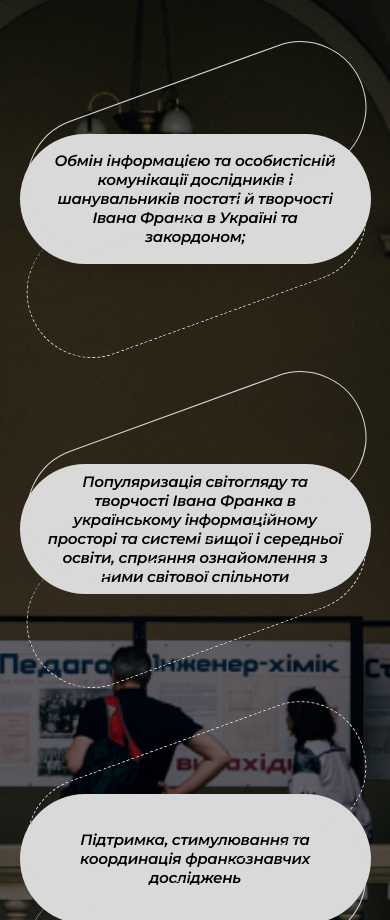
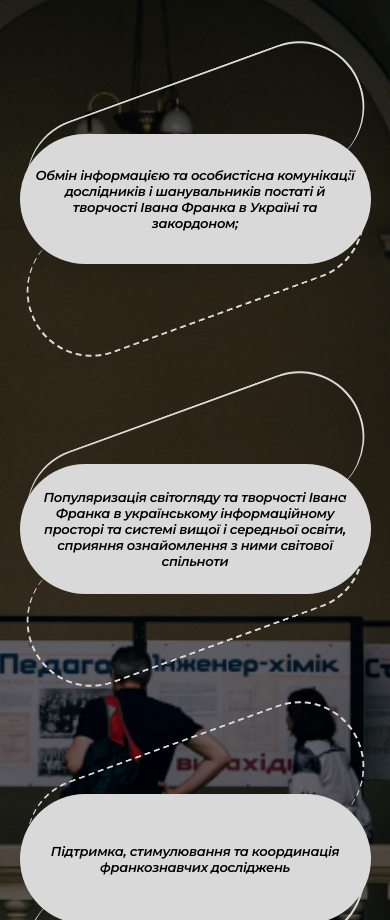
Before and after one commit to Markus-Astragor/FrankoHouseFrontend, a React (Create React App) app: page / in a window 390 px wide. Shown: the part 1080-2000 px from the top of the page. Built offline with nearby package versions, Linux system fonts and the light colour scheme; no server answers; a web font is replaced by a local one.

Commit message:
our-mission added arrows on small screen size + i18n + navbar small changes

```diff
--- a/src/components/BurgerIcon/BurgerIconStyles.tsx
+++ b/src/components/BurgerIcon/BurgerIconStyles.tsx
@@ -7,7 +7,7 @@ export const BurgerIconStyled = styled.div<{ opened: boolean }>`
   display: ${(props) => (props.opened ? "block" : "none")};
   z-index: 15;
 
-  @media (max-width: 609px) {
+  @media (max-width: 710px) {
     display: block;
   }
 `;
--- a/src/components/Intro/Intro.tsx
+++ b/src/components/Intro/Intro.tsx
@@ -1,12 +1,12 @@
 import React from "react";
 import { Title, IntroStyled } from "./IntroStyles";
+import { useTranslation } from "react-i18next";
 
 function Intro() {
+  const { t } = useTranslation();
   return (
     <IntroStyled>
-      <Title>
-        “Асоціація музеїв <br /> Івана Франка”
-      </Title>
+      <Title>{t("ns1.description.intro.main-title")}</Title>
     </IntroStyled>
   );
 }
--- a/src/components/Intro/IntroStyles.tsx
+++ b/src/components/Intro/IntroStyles.tsx
@@ -36,6 +36,7 @@ export const Title = styled.h1`
   font-family: Montserrat;
   font-size: 4.5vw;
   font-weight: 600;
+  max-width: 60%;
 
   @media (min-width: 768px) and (max-width: 1050px) {
     font-size: 6vw;
--- a/src/components/MissionBox/MissionBox.tsx
+++ b/src/components/MissionBox/MissionBox.tsx
@@ -4,21 +4,21 @@ import ArrowDownSrc from "../../assets/our-mission/arrow-down.png";
 
 type MissionBoxProps = {
   align?: string;
-  showArrow?: boolean;
+  arrowId: number;
   children: ReactNode;
   borderReverse?: boolean;
 };
 
 export default function MissionBox({
   align,
-  showArrow = false,
   borderReverse = false,
   children,
+  arrowId,
 }: MissionBoxProps) {
   return (
     <MissionBoxStyled borderReverse={borderReverse} align={align}>
       <MissionBoxText>{children}</MissionBoxText>
-      {showArrow && <ArrowDown src={ArrowDownSrc} />}
+      <ArrowDown arrowId={arrowId} src={ArrowDownSrc} />
     </MissionBoxStyled>
   );
 }
--- a/src/components/Navbar/Navbar.tsx
+++ b/src/components/Navbar/Navbar.tsx
@@ -49,6 +49,7 @@ function Navbar() {
             <MenuItem href='#posts'>{t("ns1.description.navbar.link2")}</MenuItem>
             <MenuItem>{t("ns1.description.navbar.link3")}</MenuItem>
             <MenuItem>{t("ns1.description.navbar.link4")}</MenuItem>
+            <MenuItem>{t("ns1.description.navbar.link5")}</MenuItem>
             <SwitchLanguage>
               <span onClick={() => changeLanguage("ua")}>UA</span>|
               <span onClick={() => changeLanguage("en")}>EN</span>
--- a/src/components/Navbar/NavbarStyles.tsx
+++ b/src/components/Navbar/NavbarStyles.tsx
@@ -1,17 +1,9 @@
 import styled from "styled-components";
-// import headerBackground from "../../assets/header-imgs/header-back.png";
-// import { NavLink } from "react-router-dom";
 
 export const NavbarStyled = styled.div`
   width: 100%;
   box-sizing: border-box;
-
   background-color: #fff;
-
-  /* @media (max-width: 767px) {
-    height: 110px;
-    padding-top: 20px;
-  } */
 `;
 
 export const NavbarContainer = styled.div`
@@ -33,7 +25,7 @@ export const Logo = styled.img`
   box-sizing: border-box;
   cursor: pointer;
 
-  @media (max-width: 767px) {
+  @media (max-width: 866px) {
     width: 90px;
   }
 `;
@@ -45,12 +37,12 @@ export const Menu = styled.ul`
   font-size: 22px;
   font-weight: 700;
 
-  @media (max-width: 767px) {
+  @media (max-width: 866px) {
     font-size: 18px;
     gap: 14px;
   }
 
-  @media (max-width: 609px) {
+  @media (max-width: 710px) {
     display: none;
   }
 `;
@@ -61,6 +53,7 @@ export const MenuItem = styled.a`
   font-family: "Playfair Display", serif;
   text-decoration: none;
   padding: 4px;
+  cursor: pointer;
 
   &::before {
     content: "";
@@ -82,30 +75,6 @@ export const MenuItem = styled.a`
       transform: scaleX(1);
     }
   }
-  /* &::before,
-  &:after {
-    content: "";
-    display: block;
-    width: 100%;
-    height: 2px;
-    background-color: black;
-    position: absolute;
-    top: 50%;
-    opacity: 0;
-    transition:
-      transform 0.4s ease-in-out,
-      opacity 0.2s linear;
-  }
-  &:hover {
-    &::after {
-      opacity: 1;
-      transform: translateY(20px);
-    }
-    &::before {
-      opacity: 1;
-      transform: translateY(-20px);
-    }
-  } */
 `;
 
 export const SwitchLanguage = styled.div`
--- a/src/components/OurMission/OurMission.tsx
+++ b/src/components/OurMission/OurMission.tsx
@@ -7,30 +7,25 @@ import {
   MissionsBoxContainer,
 } from "./OurMissionStyles";
 
+import { useTranslation } from "react-i18next";
 function OurMission() {
+  const { t } = useTranslation();
+
   return (
     <MissionStyled>
       <MissionContainer>
         <MissionTitle>Наша місія</MissionTitle>
         <MissionsBoxContainer>
-          <MissionBox showArrow={true}>
-            Обмін інформацією та особистісній комунікації дослідників і шанувальників постаті й
-            творчості Івана Франка в Україні та закордоном;
+          <MissionBox arrowId={1}>{t("ns1.description.our-mission.item-1")}</MissionBox>
+
+          <MissionBox arrowId={2}>{t("ns1.description.our-mission.item-2")}</MissionBox>
+
+          <MissionBox arrowId={3} align='end' borderReverse={true}>
+            {t("ns1.description.our-mission.item-3")}
           </MissionBox>
 
-          <MissionBox showArrow={true}>
-            Популяризація світогляду та творчості Івана Франка в українському інформаційному
-            просторі та системі вищої і середньої освіти, сприяння ознайомлення з ними світової
-            спільноти
-          </MissionBox>
-
-          <MissionBox align='end' borderReverse={true}>
-            Підтримка, стимулювання та координація франкознавчих досліджень
-          </MissionBox>
-
-          <MissionBox align='end' borderReverse={true}>
-            Обмін інформацією та особистісній комунікації дослідників і шанувальників постаті й
-            творчості Івана Франка в Україні та закордоном;
+          <MissionBox arrowId={4} align='end' borderReverse={true}>
+            {t("ns1.description.our-mission.item-4")}
           </MissionBox>
         </MissionsBoxContainer>
       </MissionContainer>
--- a/src/i18n/locales/en/ns1.json
+++ b/src/i18n/locales/en/ns1.json
@@ -4,7 +4,18 @@
       "link1": "About us",
       "link2": "Projects",
       "link3": "Partners",
-      "link4": "Contacts"
+      "link4": "Contacts",
+      "link5": "Our mission"
+    },
+    "our-mission": {
+      "title": "Наша місія",
+      "item-1": "Обмін інформацією та особистісна комунікації дослідників і шанувальників постаті й творчості Івана Франка в Україні та закордоном;",
+      "item-2": "Популяризація світогляду та творчості Івана Франка в українському інформаційному просторі та системі вищої і середньої освіти, сприяння ознайомлення з ними світової спільноти",
+      "item-3": "Підтримка, стимулювання та координація франкознавчих досліджень",
+      "item-4": "Обмін інформацією та особистісній комунікації дослідників і шанувальників постаті й творчості Івана Франка в Україні та закордоном;"
+    },
+    "intro": {
+      "main-title": "\"Association of museums of Ivan Franko\""
     },
     "about-us": {
       "franko-quote": "A person should be great not by the magnitude of their achievements, but by the greatness of their dreams.",
--- a/src/i18n/locales/ua/ns1.json
+++ b/src/i18n/locales/ua/ns1.json
@@ -4,8 +4,22 @@
       "link1": "Про нас",
       "link2": "Проекти",
       "link3": "Партнери",
-      "link4": "Контакти"
+      "link4": "Контакти",
+      "link5": "Наша місія"
     },
+
+    "intro": {
+      "main-title": "\"Асоціація музеїв Івана Франка\""
+    },
+
+    "our-misson": {
+      "title": "Наша місія",
+      "item-1": "Обмін інформацією та особистісна комунікації дослідників і шанувальників постаті й творчості Івана Франка в Україні та закордоном;",
+      "item-2": "Популяризація світогляду та творчості Івана Франка в українському інформаційному просторі та системі вищої і середньої освіти, сприяння ознайомлення з ними світової спільноти",
+      "item-3": "Підтримка, стимулювання та координація франкознавчих досліджень",
+      "item-4": "Обмін інформацією та особистісній комунікації дослідників і шанувальників постаті й творчості Івана Франка в Україні та закордоном;"
+    },
+
     "about-us": {
       "franko-quote": "Людина повинна бути великою не за величезністю своїх досягнень, а за величчю своїх мрій.",
       "franko-name": "Іван Франко",
```
Also changed, not shown: src/components/MissionBox/MissionBoxStyles.tsx (+24 -5 lines), 1 other file (tests, documents, lock files or other folders).
